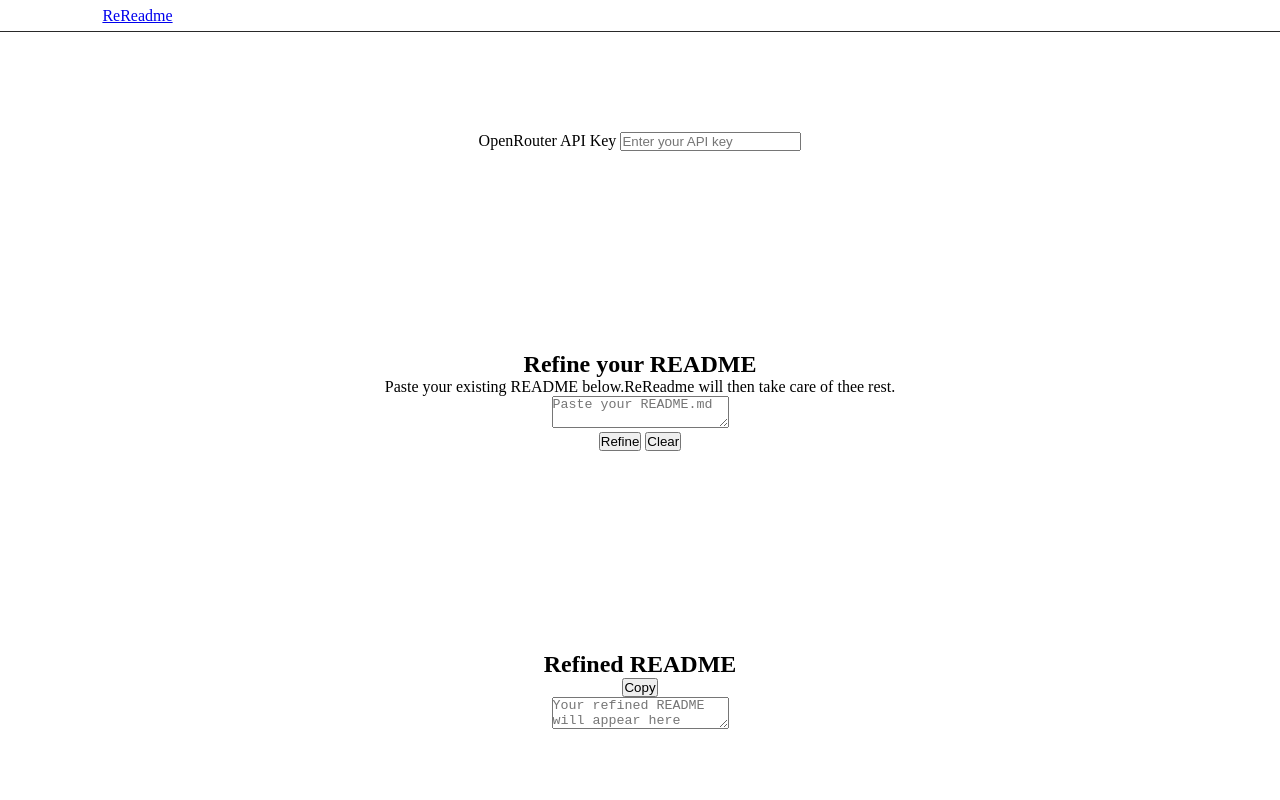
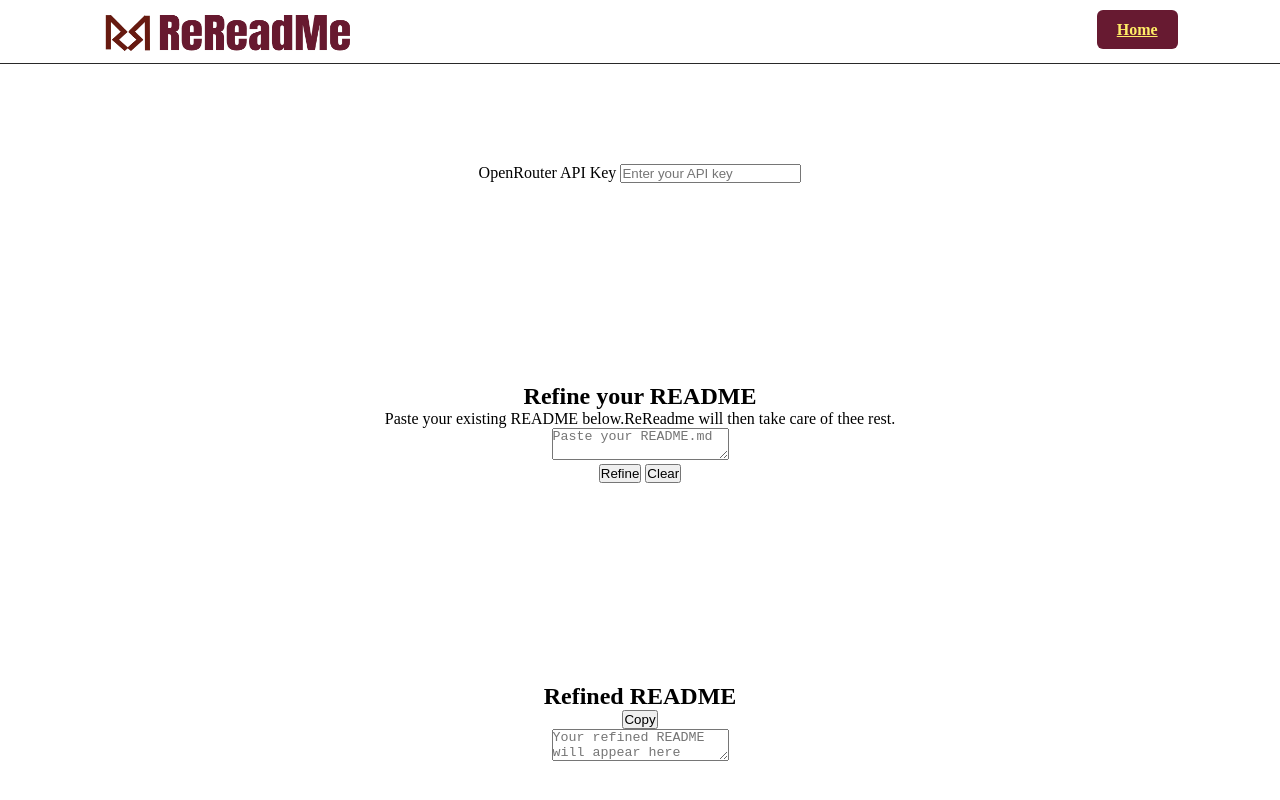
Before and after one commit to DecianDev365/ReReadme, a plain HTML site: page editor.html in a window 1280 px wide. Drawn offline with Linux system fonts and the light colour scheme.

Commit message:
Updated the nav bar in editor.html

```diff
--- a/editor.html
+++ b/editor.html
@@ -10,13 +10,13 @@
 	<body>
 
 		<header>
-			<nav class="navbar">
-				<div class="logo">
-					<a href="index.html">ReReadme </a>
+			<nav class ="navbar">
+				<div class ="logo">
+					<img src = "assests/main_logo.png">
 				</div>
-
-
-
+				<div class="nav_cta">
+					<a href="index.html"> Home </a>
+				</div>
 			</nav>
 
 		</header>
--- a/style.css
+++ b/style.css
@@ -31,7 +31,7 @@
 }
 
 
-.nav-cta a {
+.nav_cta a {
 	color:#FFED67;
 	background-color:#671A31;
 	position : relative;
```
Also changed, not shown: index.html (+1 -1 lines).
